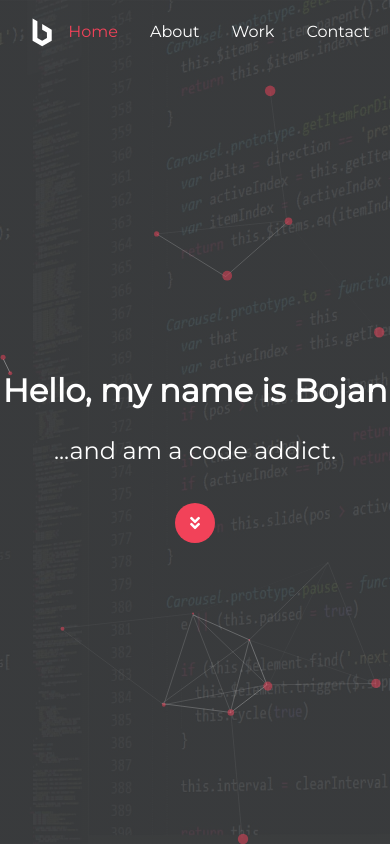
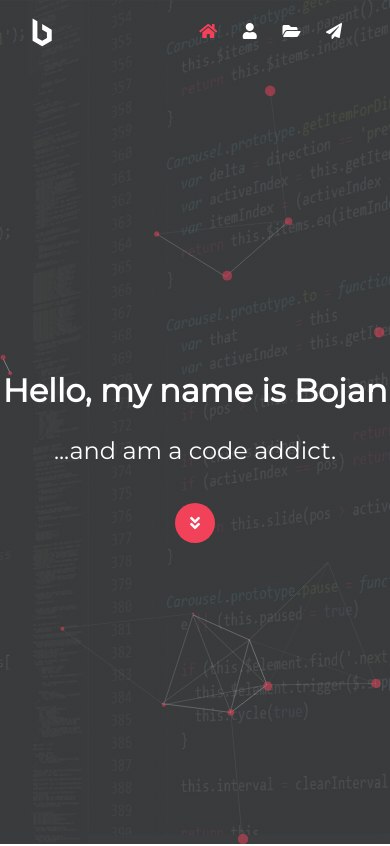
Before and after one commit to bojan30/portfolio, a plain HTML site: page index.html in a window 390 px wide. Shown: the top 846 px of the page. Drawn offline with nearby package versions, Linux system fonts and the light colour scheme.

Commit message:
menu icons enabled on small screens

```diff
--- a/css/style.css
+++ b/css/style.css
@@ -434,8 +434,14 @@ body{
 }
 
 @media(max-width: 576px){
-  #home{
-    background-attachment: scroll;
+  .menu a i{
+    display: inline;
+  }
+  .menu a span{
+    display: none;
+  }
+  .menu a{
+    padding: 0.2rem 0.6rem;
   }
   .about-wrapper{
     flex-direction: column;
```
